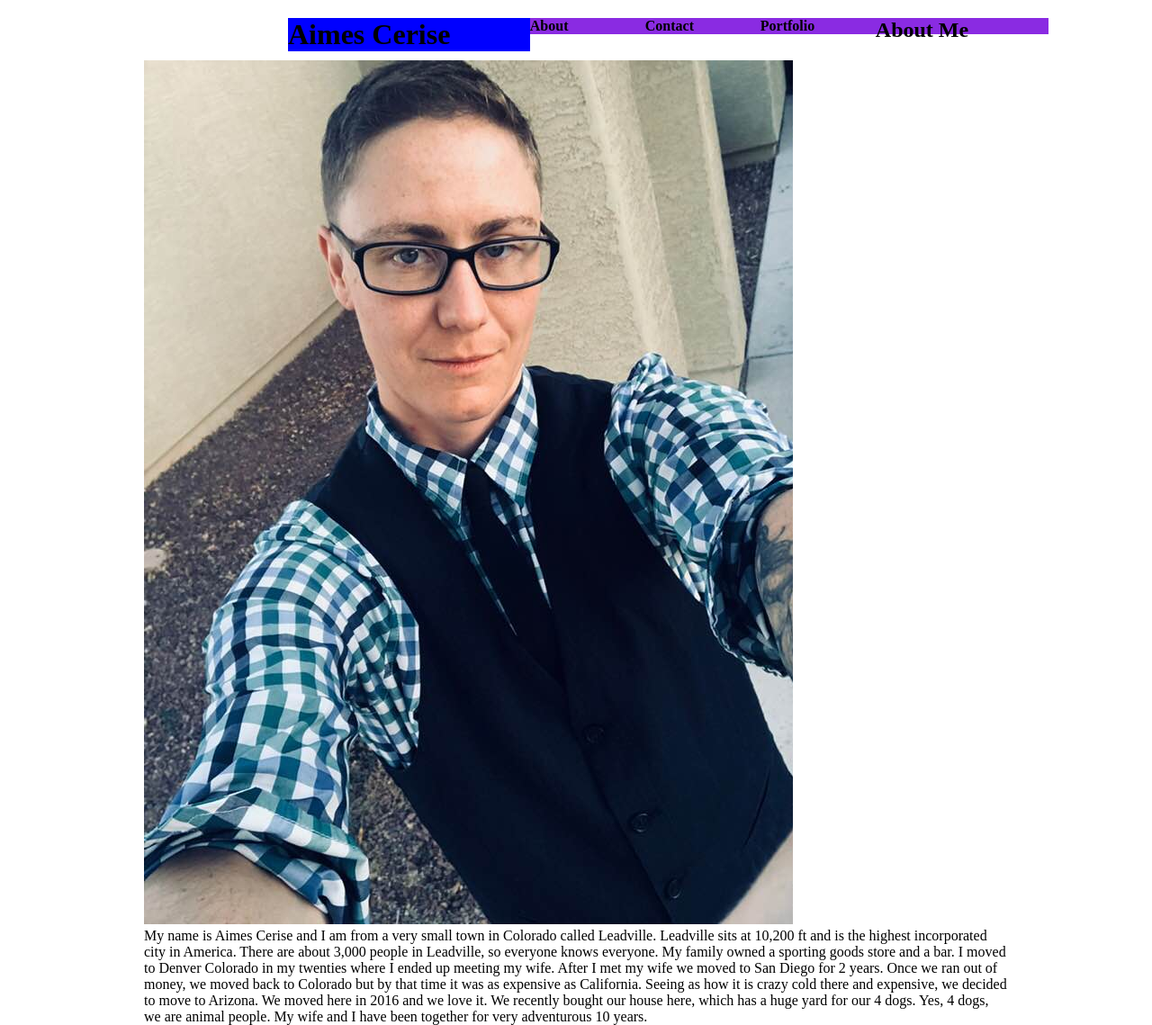
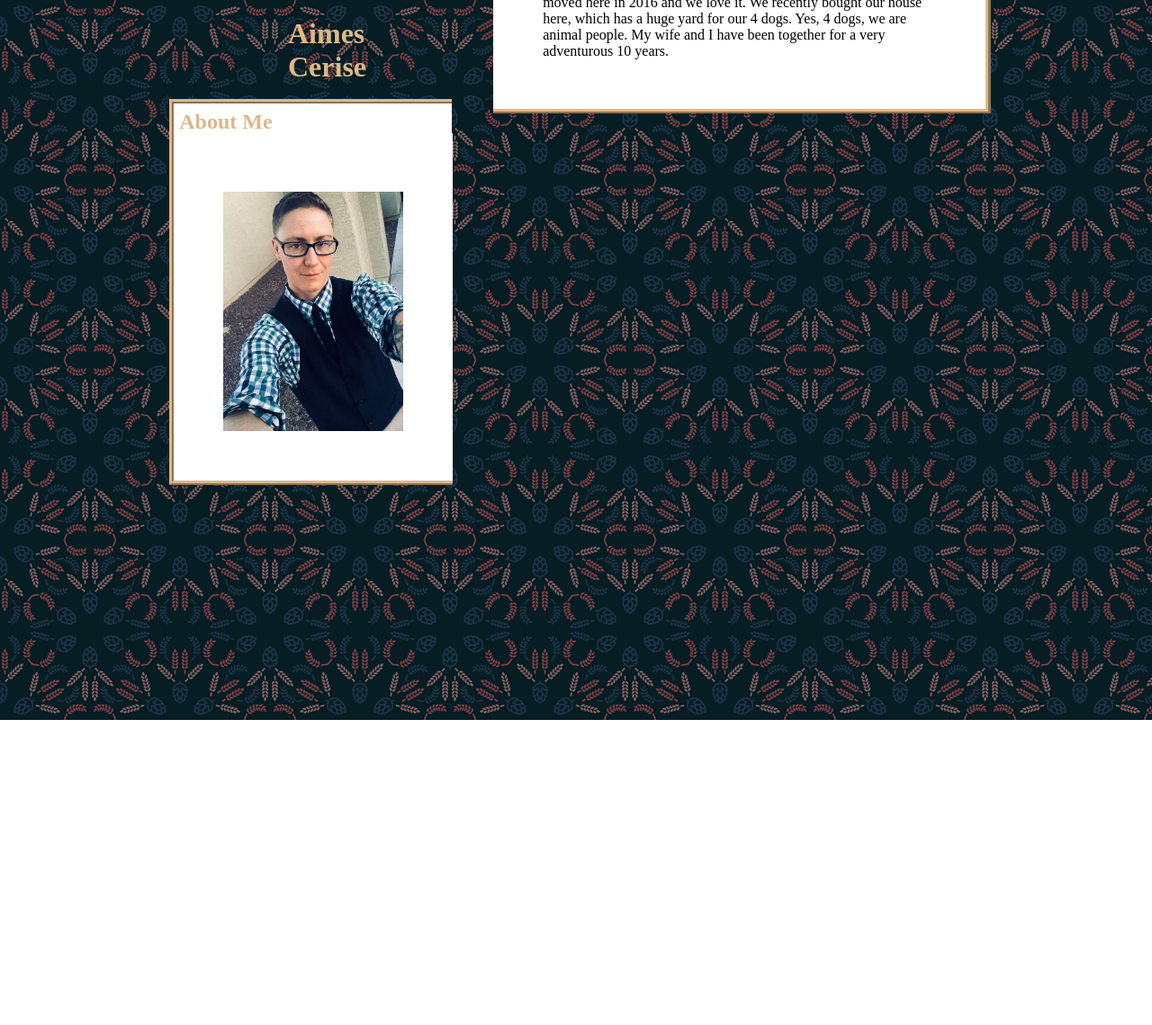
Before and after one commit to acerise85/Basic-Portfolio, a plain HTML site: page index.html in a window 1280 px wide. Shown: the whole page at 90% size. After the commit the page ends 800 px from the top, so only its background shows below. Drawn offline with Linux system fonts and the light colour scheme.

Commit message:
completed first page of portfolio

```diff
--- a/assets/css/style.css
+++ b/assets/css/style.css
@@ -7,19 +7,78 @@ body{
 
     margin: 0 auto;
     padding: 0 auto;
+    background-image: url("../images/wheat.png")
+
 }
 
 #name{
-    background-color: blue;
+    color: burlywood;
     float: left;
-    width: 21%;
-    margin: 0% 0% 0% 25%;
-    padding: 0% -10% 0% 0%
+    width: 14%;
+    margin: 0% -5% 0% 25%;
+    padding: 0% -10% 10% 5%;
 }
 h4{
-    background-color: blueviolet;
+    color: burlywood;
     float: left;
-    width: 25%;
-    margin: 0% -15% 0% 0%;
-    padding: 0% -10%;
+    width: 18%;
+    margin: 1% -15% 10% 10%;
+    padding: 0%;
+    text-align: center;
+
 }
+
+#about{
+    float: left;
+    background-color: white;
+    margin: 9.9% 0% 4% -81%;
+    padding: .7%;
+    width: 296px;
+    color: burlywood;
+    border-left-color: burlywood;
+    border-left-style: ridge;
+    border-left-width: 5px;
+    border-top-color: burlywood;
+    border-top-style: ridge;
+    border-top-width: 5px;
+
+
+}
+
+.me{
+    float: left;
+    width: 200px;
+    margin: 14% 0% 5% -81%;
+    padding: 7% 6% 6% 6%;
+    background-color: #ffffff;
+    border-left-color: burlywood;
+    border-left-style: ridge;
+    border-left-width: 5px;
+    border-right-style: 0% hidden;
+    border-bottom-color: burlywood;
+    border-bottom-style: ridge;
+    border-bottom-width: 5px;
+
+}
+aside{
+    float: right;
+    margin: -51.5% 0% 58% 40%;
+    background-color: #ffffff;
+    padding: 9.5% 6% 6% 6%;
+    border-right-color: burlywood;
+    border-right-style: ridge;
+    border-right-width: 6px;
+    border-left-style: 0% hidden;
+    border-bottom-color: burlywood;
+    border-bottom-style: ridge;
+    border-bottom-width: 5px;
+    border-top-color: burlywood;
+    border-top-style: ridge;
+    border-top-width: 5px;
+}
+
+#section{
+    background-color: fuchsia;
+    margin: 2%;
+
+}
--- a/index.html
+++ b/index.html
@@ -12,15 +12,17 @@
 </head>
 <body>
     <div class="container">
-    <section>
-        <h1>About Me</h1>
+        <section id="section">
+            <h1 id="about">About Me</h1>
 
-        <img id="me"  src="assets/images/me.jpg" alt="Me Aimes Cerise">
+            <img class="me" src="assets/images/me.jpg" alt="Me Aimes Cerise">
                 <aside>
                     My name is Aimes Cerise and I am from a very small town in Colorado called Leadville. Leadville sits at 10,200 ft and is the highest incorporated city in America. There are about 3,000 people in Leadville, so everyone knows everyone. My family owned a sporting goods store and a bar. I moved to Denver Colorado in my twenties
-                where I ended up meeting my wife. After I met my wife we moved to San Diego for 2 years. Once we ran out of money, we moved back to Colorado but by that time it was
+                    where I ended up meeting my wife. After I met my wife we moved to San Diego for 2 years.
+                    <br>
+                    <br>Once we ran out of money, we moved back to Colorado but by that time it was
                     as expensive as California. Seeing as how it is crazy cold there and expensive, we decided to move to Arizona. We moved here in 2016 and we love it. We recently bought
-                our house here, which has a huge yard for our 4 dogs. Yes, 4 dogs, we are animal people. My wife and I have been together for very adventurous 10 years.
+                    our house here, which has a huge yard for our 4 dogs. Yes, 4 dogs, we are animal people. My wife and I have been together for a very adventurous 10 years.
                 </aside>
         </section>
 
```
Lines whose indentation alone changed are shown as unchanged.
